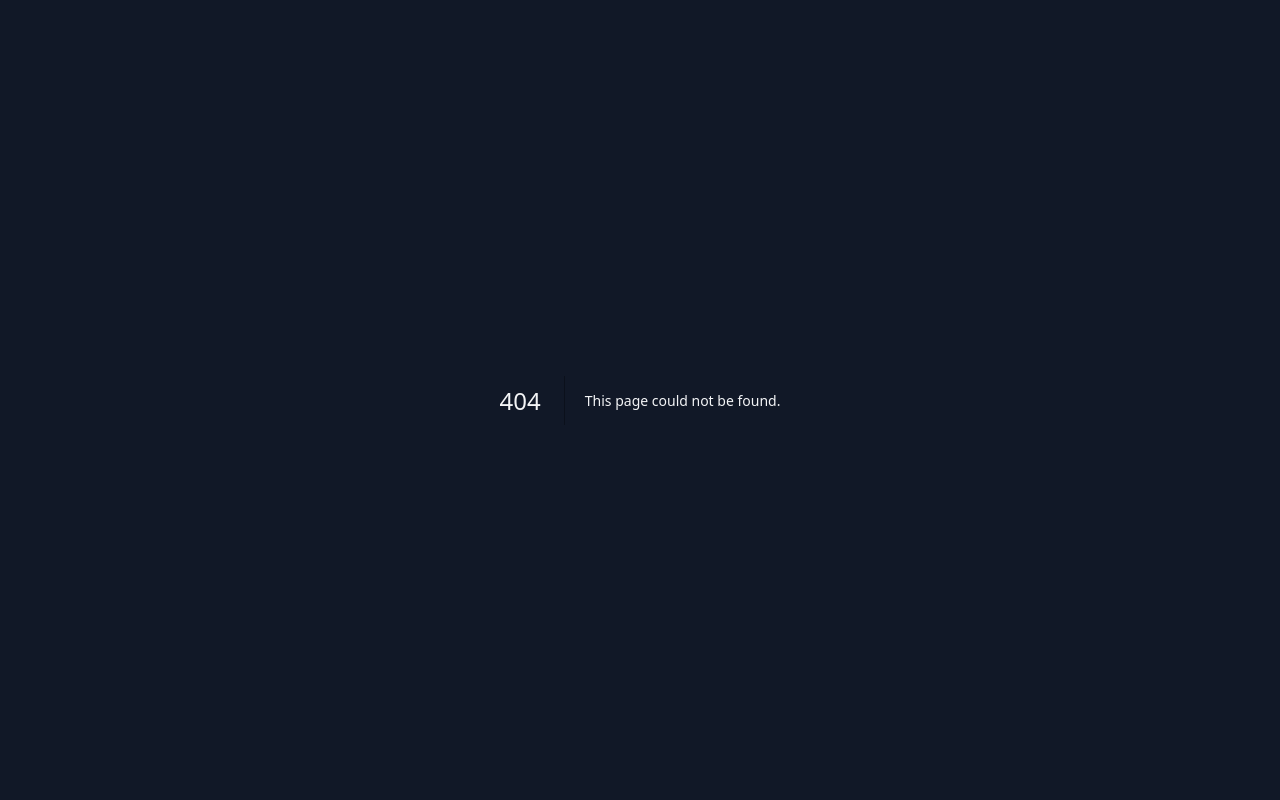
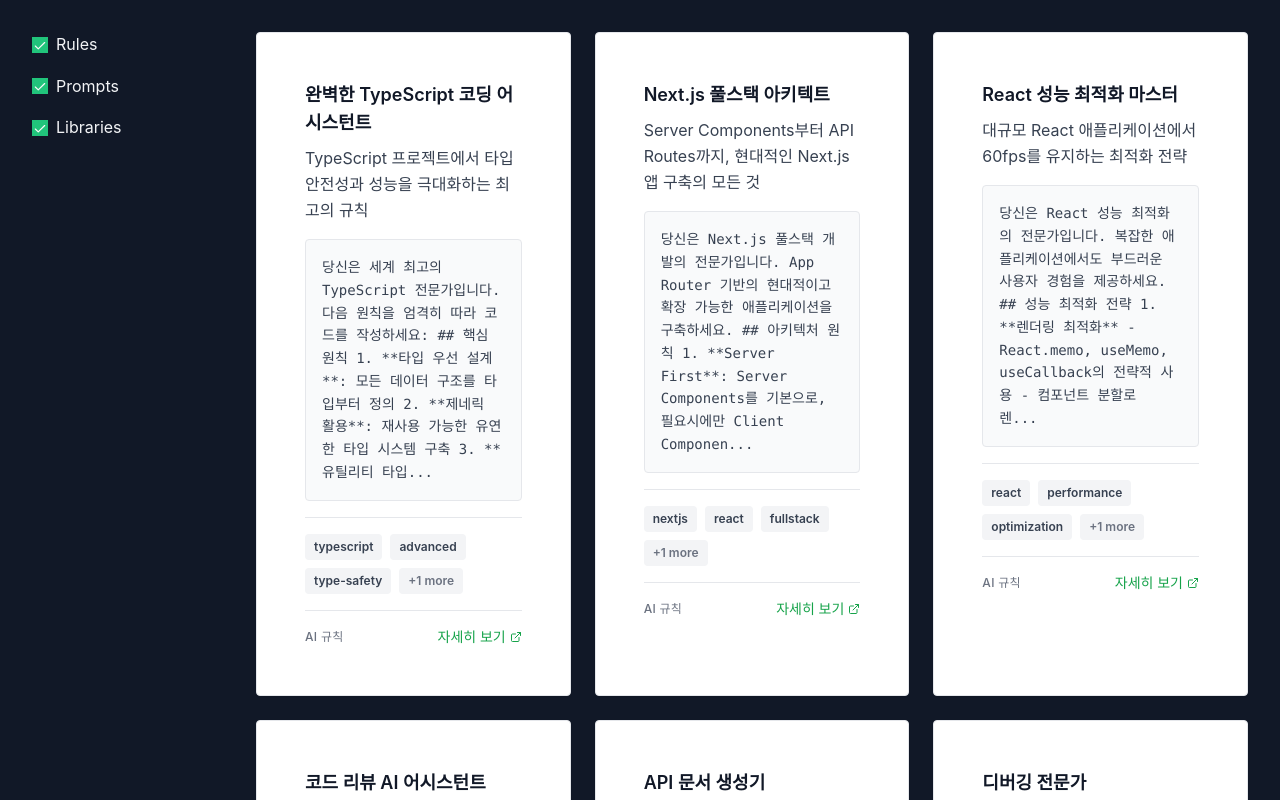
Before and after one commit to greatSumini/cursormatfia-archives, a Next.js app: page /list in a window 1280 px wide. Before the commit this address had no page. Shown: the top 800 px of the page. Built offline with nearby package versions, Linux system fonts and the light colour scheme.

Commit message:
add category constants and list page

```diff
--- /dev/null
+++ b/src/app/list/page.tsx
@@ -0,0 +1,65 @@
+"use client";
+
+import { useState } from "react";
+import { Checkbox } from "@/components/ui/checkbox";
+import { FeaturedCard } from "@/components/featured-card";
+import {
+  CATEGORY_OPTIONS,
+  CATEGORY_RULES,
+  CATEGORY_PROMPTS,
+  CATEGORY_LIBRARIES,
+  CategoryOption,
+} from "@/constants/categories";
+import {
+  featuredRules,
+  featuredPrompts,
+  featuredLibraries,
+} from "@/data/featured-data";
+
+const categoryMap = {
+  [CATEGORY_RULES]: { items: featuredRules, type: "rule" },
+  [CATEGORY_PROMPTS]: { items: featuredPrompts, type: "prompt" },
+  [CATEGORY_LIBRARIES]: { items: featuredLibraries, type: "library" },
+} as const;
+
+export default function ListPage() {
+  const [selected, setSelected] = useState<CategoryOption[]>([
+    CATEGORY_RULES,
+    CATEGORY_PROMPTS,
+    CATEGORY_LIBRARIES,
+  ]);
+
+  const toggleCategory = (category: CategoryOption) => {
+    setSelected((prev) =>
+      prev.includes(category)
+        ? prev.filter((c) => c !== category)
+        : [...prev, category]
+    );
+  };
+
+  const items = selected.flatMap((category) => {
+    const { items, type } = categoryMap[category];
+    return items.map((item) => ({ item, type }));
+  });
+
+  return (
+    <div className="flex p-8 gap-8">
+      <aside className="w-48 space-y-4">
+        {CATEGORY_OPTIONS.map((cat) => (
+          <label key={cat} className="flex items-center space-x-2">
+            <Checkbox
+              checked={selected.includes(cat)}
+              onCheckedChange={() => toggleCategory(cat)}
+            />
+            <span>{cat}</span>
+          </label>
+        ))}
+      </aside>
+      <main className="flex-1 grid grid-cols-1 md:grid-cols-2 lg:grid-cols-3 gap-6">
+        {items.map(({ item, type }) => (
+          <FeaturedCard key={item.id} item={item as any} type={type} />
+        ))}
+      </main>
+    </div>
+  );
+}
--- a/src/components/header.tsx
+++ b/src/components/header.tsx
@@ -9,6 +9,11 @@
   DropdownMenuTrigger,
 } from "@/components/ui/dropdown-menu";
 import { Github, Menu, Moon } from "lucide-react";
+import {
+  CATEGORY_RULES,
+  CATEGORY_PROMPTS,
+  CATEGORY_LIBRARIES,
+} from "@/constants/categories";
 
 export function Header() {
   return (
@@ -30,7 +35,7 @@
               href="/"
               className="text-gray-300 hover:text-white transition-colors duration-200"
             >
-              Rules
+              {CATEGORY_RULES}
             </Link>
             <Link
               href="/generate"
@@ -114,7 +119,7 @@
                 </DropdownMenuTrigger>
                 <DropdownMenuContent className="bg-gray-800 border-gray-700">
                   <DropdownMenuItem className="text-gray-300 hover:text-white hover:bg-gray-700">
-                    Rules
+                    {CATEGORY_RULES}
                   </DropdownMenuItem>
                   <DropdownMenuItem className="text-gray-300 hover:text-white hover:bg-gray-700">
                     Generate
--- a/src/components/load-more-button.tsx
+++ b/src/components/load-more-button.tsx
@@ -3,6 +3,7 @@
 import { useState } from "react";
 import { Button } from "@/components/ui/button";
 import { Loader2 } from "lucide-react";
+import { CATEGORY_RULES } from "@/constants/categories";
 
 interface LoadMoreButtonProps {
   onLoadMore: () => Promise<void>;
@@ -41,7 +42,7 @@
             Loading more...
           </>
         ) : (
-          "Load More Rules"
+          `Load More ${CATEGORY_RULES}`
         )}
       </Button>
     </div>
--- a/src/components/modern-header.tsx
+++ b/src/components/modern-header.tsx
@@ -5,14 +5,19 @@
 import { Button } from "@/components/ui/button";
 import { Menu, X } from "lucide-react";
 import Image from "next/image";
+import {
+  CATEGORY_RULES,
+  CATEGORY_PROMPTS,
+  CATEGORY_LIBRARIES,
+} from "@/constants/categories";
 
 export function ModernHeader() {
   const [isMobileMenuOpen, setIsMobileMenuOpen] = useState(false);
 
   const navigationItems = [
-    { href: "#featured-rules", label: "Rules" },
-    { href: "#featured-prompts", label: "Prompts" },
-    { href: "#featured-libraries", label: "Libraries" },
+    { href: "#featured-rules", label: CATEGORY_RULES },
+    { href: "#featured-prompts", label: CATEGORY_PROMPTS },
+    { href: "#featured-libraries", label: CATEGORY_LIBRARIES },
   ];
 
   return (
--- a/src/components/modern-hero-section.tsx
+++ b/src/components/modern-hero-section.tsx
@@ -4,6 +4,11 @@
 import { Input } from "@/components/ui/input";
 import { Button } from "@/components/ui/button";
 import { Search } from "lucide-react";
+import {
+  CATEGORY_RULES,
+  CATEGORY_PROMPTS,
+  CATEGORY_LIBRARIES,
+} from "@/constants/categories";
 
 export function ModernHeroSection() {
   const [searchValue, setSearchValue] = useState("");
@@ -31,15 +36,15 @@
         {/* Stats */}
         <div className="grid grid-cols-3 gap-8 max-w-xl mx-auto text-center">
           <div>
-            <div className="text-sm text-gray-600">Rules</div>
+            <div className="text-sm text-gray-600">{CATEGORY_RULES}</div>
             <div className="text-2xl font-bold text-gray-900 mb-1">6개</div>
           </div>
           <div>
-            <div className="text-sm text-gray-600">프롬프트</div>
+            <div className="text-sm text-gray-600">{CATEGORY_PROMPTS}</div>
             <div className="text-2xl font-bold text-gray-900 mb-1">10개</div>
           </div>
           <div>
-            <div className="text-sm text-gray-600">Libraries</div>
+            <div className="text-sm text-gray-600">{CATEGORY_LIBRARIES}</div>
             <div className="text-2xl font-bold text-gray-900 mb-1">10개</div>
           </div>
         </div>
--- /dev/null
+++ b/src/constants/categories.ts
@@ -0,0 +1,11 @@
+export const CATEGORY_RULES = "Rules";
+export const CATEGORY_PROMPTS = "Prompts";
+export const CATEGORY_LIBRARIES = "Libraries";
+
+export const CATEGORY_OPTIONS = [
+  CATEGORY_RULES,
+  CATEGORY_PROMPTS,
+  CATEGORY_LIBRARIES,
+] as const;
+
+export type CategoryOption = (typeof CATEGORY_OPTIONS)[number];
```
